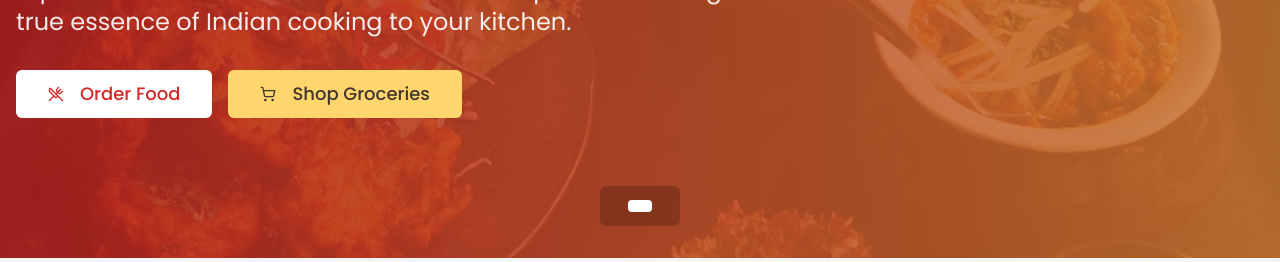
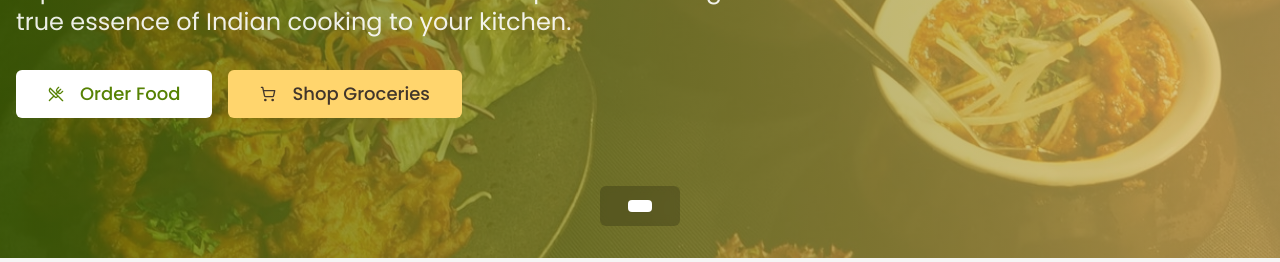
Before and after one commit to yeldhopp/resto, a React (Vite) app: page / in a window 1280 px wide. Shown: the part 374-636 px from the top of the page. Built offline with nearby package versions, Linux system fonts and the light colour scheme; no server answers; grey boxes are pictures that could not be loaded.

Commit message:
Improve Hero Slider Images
- Adjust image sizes for better display in the hero sliders.
- Modify the reddish shadow to a greenish-yellowish shade.

```diff
--- a/src/components/home/HeroSection.tsx
+++ b/src/components/home/HeroSection.tsx
@@ -72,7 +72,7 @@ const HeroSection = () => {
               <TabsTrigger
                 key={slide.id}
                 value={slide.id}
-                className="data-[state=active]:bg-white data-[state=active]:text-cocinaRed"
+                className="data-[state=active]:bg-white data-[state=active]:text-cocinaGreen"
               />
             ))}
           </TabsList>
@@ -90,12 +90,13 @@ const HeroSection = () => {
                 style={{
                   backgroundImage: `url('${slide.image}')`,
                   backgroundSize: "cover",
-                  backgroundPosition: "center",
-                  filter: "brightness(0.5)",
+                  backgroundPosition: "center 30%",
+                  filter: "brightness(0.7)",
                 }}
               />
 
-              <div className="absolute inset-0 bg-gradient-to-r from-cocinaRed/70 to-cocinaOrange/70 z-10" />
+              {/* Changed overlay from red to green-yellow gradient */}
+              <div className="absolute inset-0 bg-gradient-to-r from-cocinaGreen/60 to-cocinaYellow/60 z-10" />
 
               <div className="container mx-auto relative z-20 h-full flex items-center px-4">
                 <div className="max-w-3xl text-white">
@@ -107,7 +108,7 @@ const HeroSection = () => {
                   </p>
 
                   <div className="flex flex-col sm:flex-row gap-4 animate-fade-in">
-                    <Button size="lg" className="bg-white text-cocinaRed hover:bg-white/90 text-lg px-8 py-6">
+                    <Button size="lg" className="bg-white text-cocinaGreen hover:bg-white/90 text-lg px-8 py-6">
                       <UtensilsCrossed className="mr-2 h-5 w-5" />
                       <a href="https://restaurants.cocinaindia.com" className="font-medium">
                         Order Food
```
